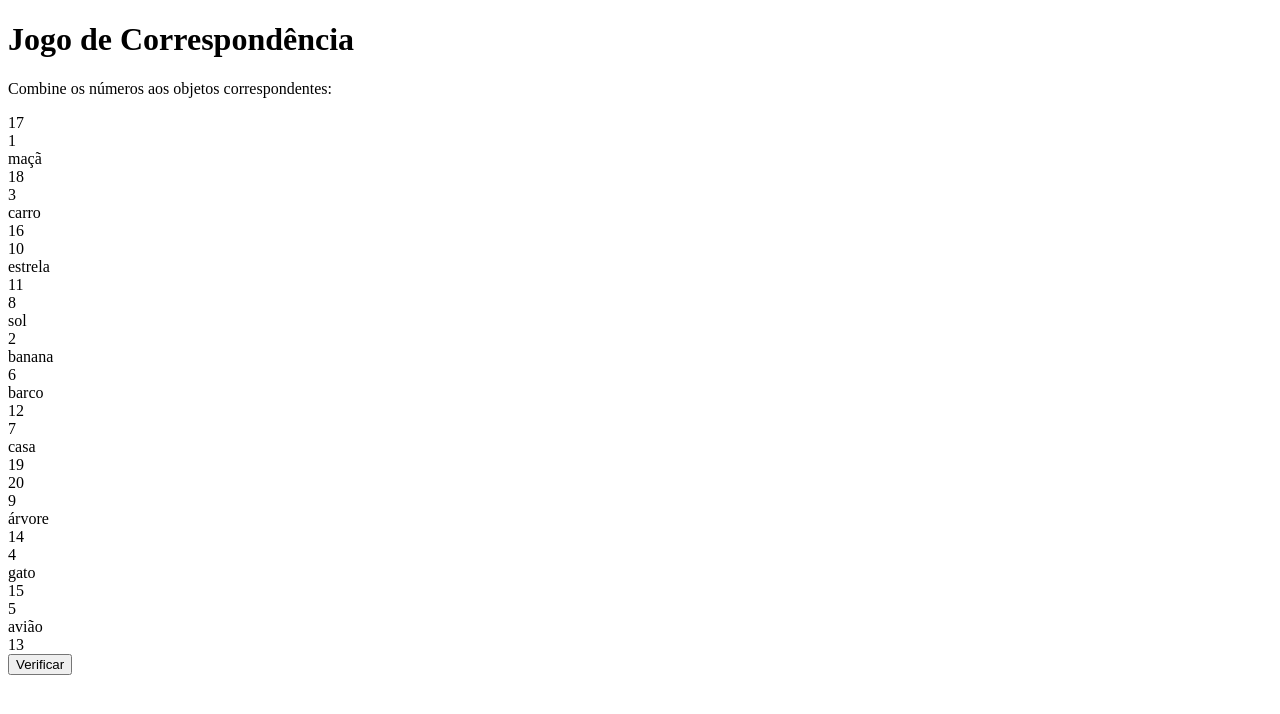
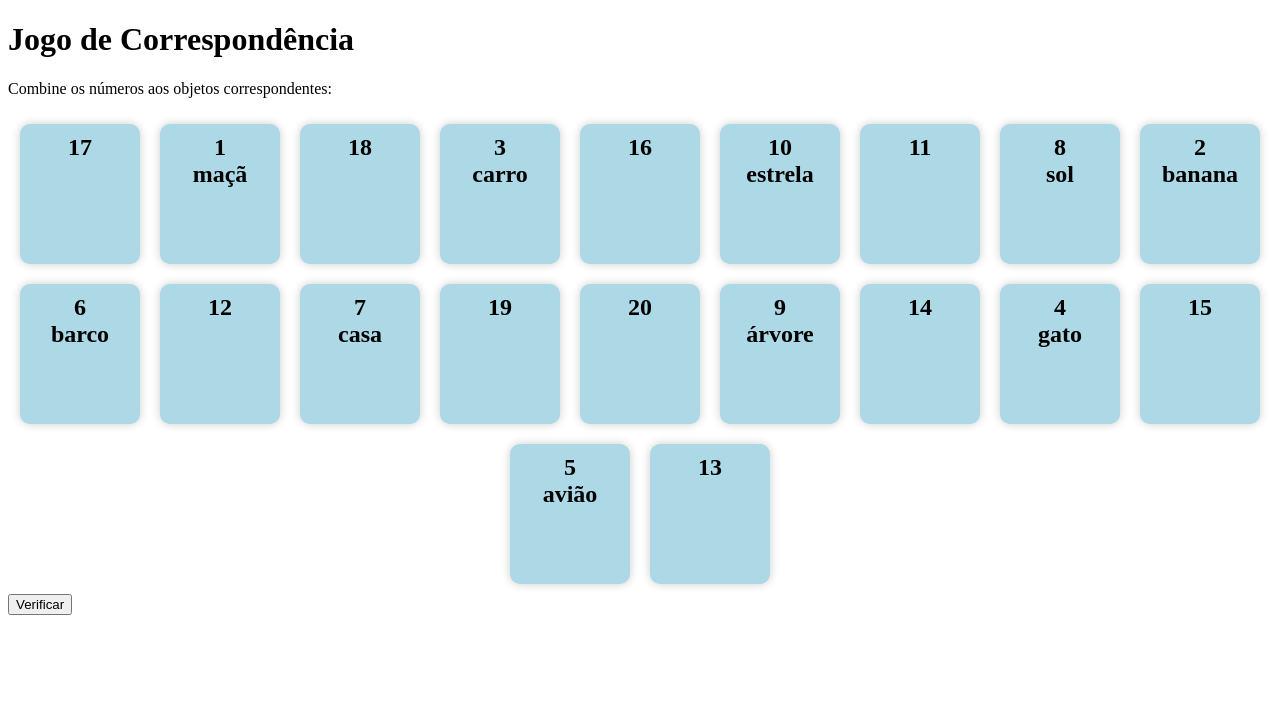
Before and after one commit to marcellojfds/site2, a plain HTML site: page index.html in a window 1280 px wide. Drawn offline with Linux system fonts and the light colour scheme.

Commit message:
Update index.html

```diff
--- a/index.html
+++ b/index.html
@@ -3,7 +3,7 @@
 <head>
 	<meta charset="UTF-8">
 	<title>Jogo de Correspondência</title>
-	<link rel="stylesheet" href="style.css">
+	<link rel="stylesheet" href="CSS.css">
 </head>
 <body>
 	<h1>Jogo de Correspondência</h1>
```
